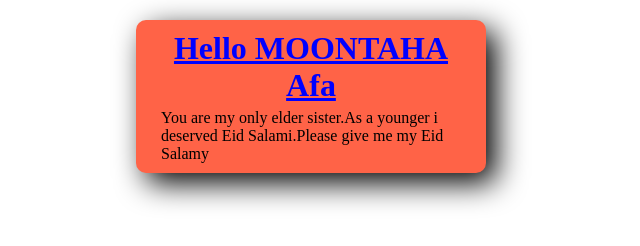
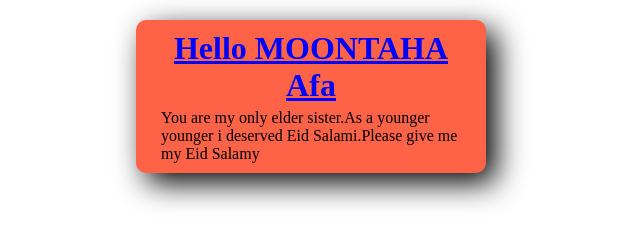
Before and after one commit to HabluProgrammerFarhan/mysimplewebsite, a plain HTML site: page index.html in a window 1280 px wide. Shown: the whole page, without its empty margins (329-969 px from the left). Drawn offline with Linux system fonts and the light colour scheme.

Commit message:
ghfcsdgfgs

```diff
--- a/index.html
+++ b/index.html
@@ -9,7 +9,7 @@
 <body>
    <div>
     <h1>Hello MOONTAHA Afa</h1>
-    <p>You are my only elder sister.As a younger i deserved Eid Salami.Please give me my Eid Salamy</p>
+    <p>You are my only elder sister.As a younger younger i deserved Eid Salami.Please give me my Eid Salamy</p>
    </div>
 </body>
 </html>
```
